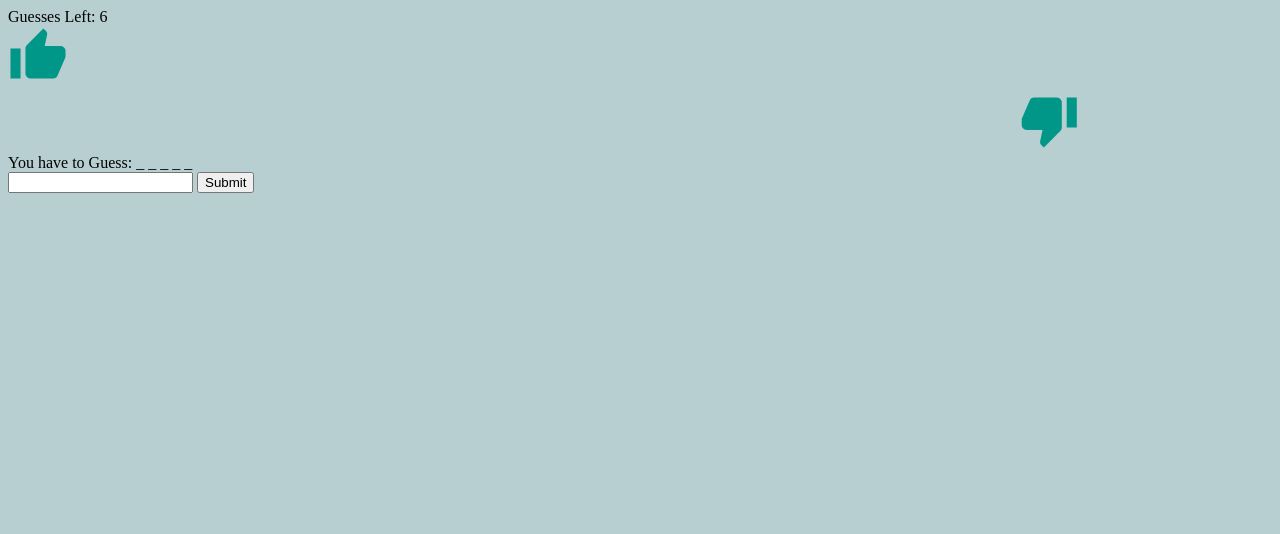
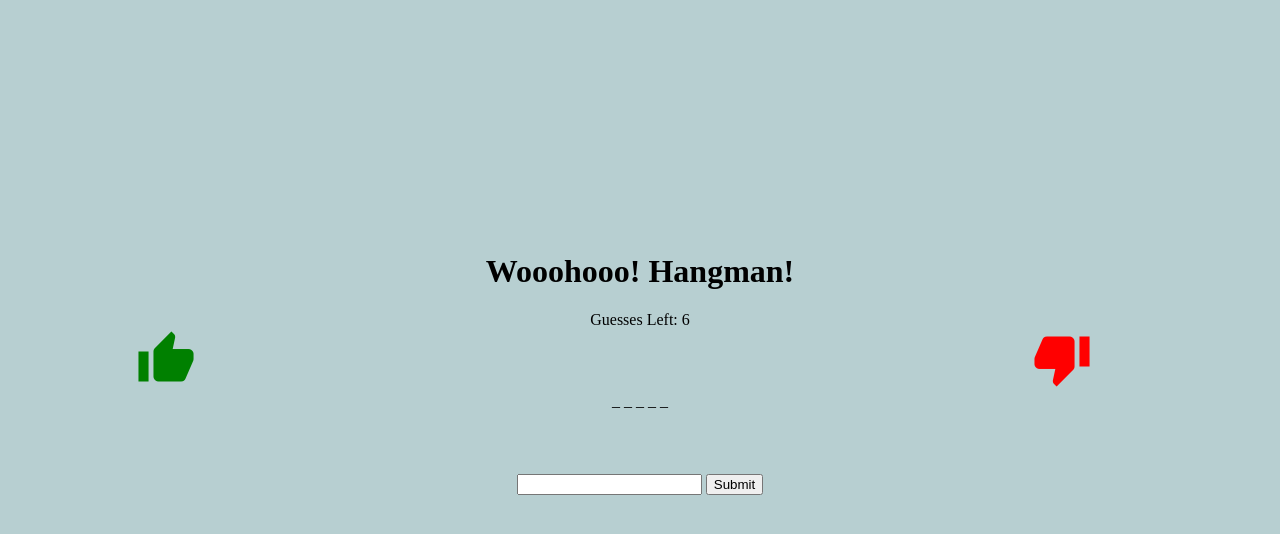
Before and after one commit to ArronJLinton/angular-hangman, a plain HTML site: page index.html in a window 1280 px wide. Drawn offline with nearby package versions, Linux system fonts and the light colour scheme.

Commit message:
front end edits

```diff
--- a/index.html
+++ b/index.html
@@ -17,28 +17,28 @@
 <body ng-app="HangmanApp" ng-controller="GameController">
 
 <!-- Need to use {{}} brackets to call $scope -->
-<div>
-	<div class="guesses remaining">
-	Guesses Left: {{guesses}}</div>
+<div class="main">
+	<div class="title"><h1>Wooohooo! Hangman!</h1></div>
+	<div class="guessesRemaining">
+	Guesses Left: {{guesses}}
+	</div>
 
 	<div class="guesses">
 		<div class="correctGuesses">
-			<i class="correct-icon material-icons" style="font-size:60px;color:#009688;">thumb_up</i>
+			<i class="correct-icon material-icons" style="font-size:60px;color:green;">thumb_up</i>
 			<!-- ng-repeat is going to repeat the span or in other  -->
 			<span ng-repeat="letter in correctLettersChosen">{{letter}}</span>
 		</div>
 		<div class="incorrectGuesses">
-			<i class="correct-icon material-icons" style="font-size:60px;color:#009688;">thumb_down</i>
+			<i class="correct-icon material-icons" style="font-size:60px;color:red">thumb_down</i>
 			<span ng-repeat="letter in incorrectLettersChosen">{{letter}}</span>
 		</div>
 	</div>
 	<div class="displayWord">
-
-
-	You have to Guess: {{displayWord}}
+		{{displayWord}}
 	</div>
 
-		<div>
+		<div class="userInput">
 			<!-- ng-model is used to link some of the data in the controller with the ng-model inside this input tag  -->
 			<input type="text" name="guess" ng-model="input.letter">
 			<!-- ng-click calls the onClick function "letterChosen()" in app.js  -->
--- a/style.css
+++ b/style.css
@@ -4,14 +4,26 @@ body {
     background: rgba(50, 120, 125, 0.35);
 }
 
+.title,  .guessesRemaining , .displayWord, .userInput  {
+	text-align: center;
+}
+
+.title {
+	margin-top: 20%;
+}
+
 .correctGuesses {
-
-}
-.incorrectGuesses {
-    float: left;
-    margin-left: 80%;
+    margin-left: 10%;
+    position: absolute;
 }
 
 .displayWord {
-    clear: both;
+	padding: 5% 5%;
 }
+
+.incorrectGuesses {
+/*    float: left;*/
+    margin-left: 80%;
+    position: absolute;
+
+}
```
